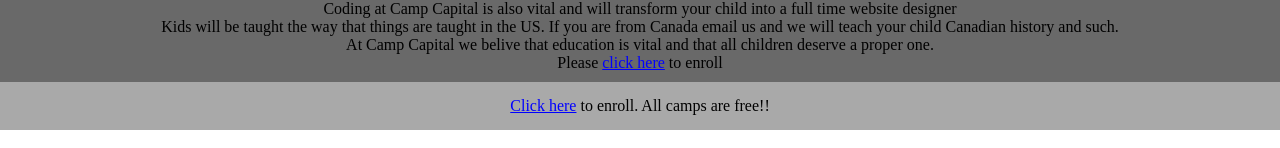
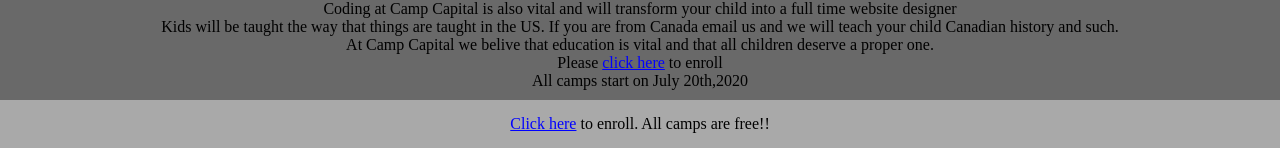
Before and after one commit to adheesh-c/camp_capital.github.io, a plain HTML site: page courses.html in a window 1280 px wide. Shown: the part 775-923 px from the top of the page. Drawn offline with Linux system fonts and the light colour scheme.

Commit message:
Update courses.html

```diff
--- a/courses.html
+++ b/courses.html
@@ -112,6 +112,7 @@
                 and we will teach your child Canadian history and such.</p>
             <p>At Camp Capital we belive that education is vital and that all children deserve a proper one.</p>
             <p> Please <a href="https://forms.gle/FyiR956uzfsyDrHbA" target="_blank">click here</a> to enroll</p>
+            <p>All camps start on July 20th,2020</p>
         </section>
     </main>
     <footer>
```
